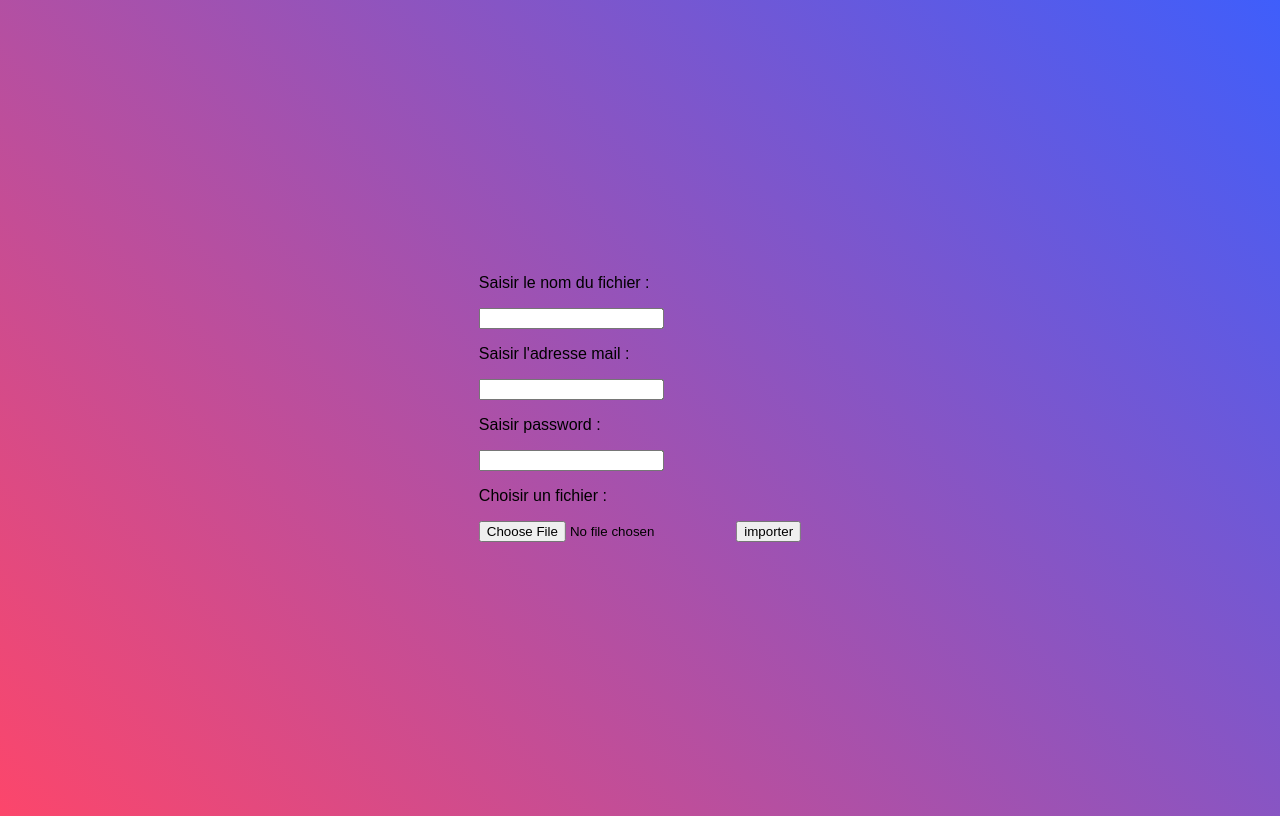
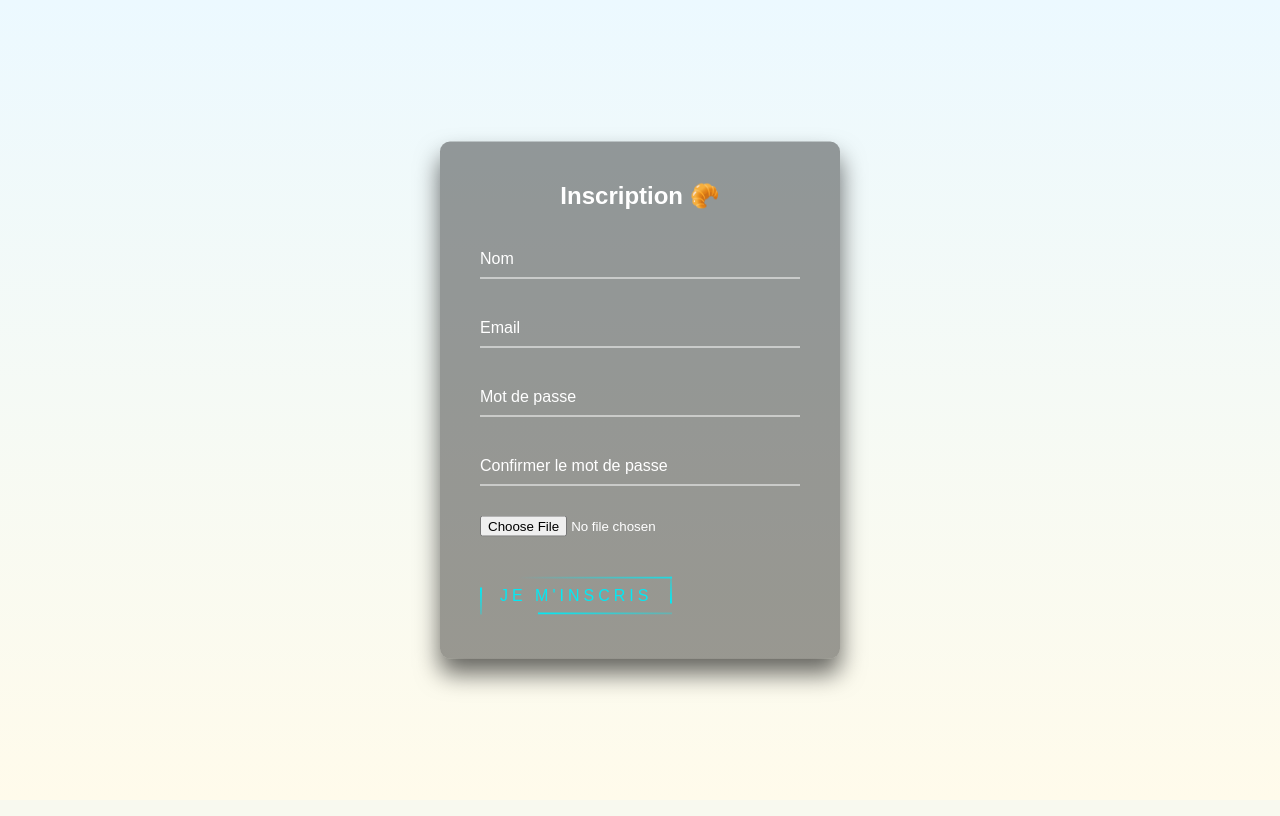
Before and after one commit to ouassilaaa/TP_Chocoblast, a PHP site: template App/view/view_add_user.php in a window 1280 px wide. After the commit the page ends 691 px from the top, so only its background shows below. Run offline with PHP 8.4, Linux system fonts and the light colour scheme; the template is opened without the code that fills it, so the values that code supplies are empty.

Commit message:
vue page inscription

```diff
--- /dev/null
+++ b/App/view/style.css
@@ -0,0 +1,168 @@
+html {
+  height: 100%;
+}
+body {
+  margin:0;
+  padding:0;
+  font-family: sans-serif;
+  background: linear-gradient(#ECF9FF, #FFFBEB);
+}
+
+.login-box {
+  position: absolute;
+  top: 50%;
+  left: 50%;
+  width: 400px;
+  padding: 40px;
+  transform: translate(-50%, -50%);
+  background-color: rgba(2, 2, 2, 0.397);
+  color: #fff;
+  box-sizing: border-box;
+  box-shadow: 0 15px 25px rgba(0,0,0,.6);
+  border-radius: 10px;
+}
+
+.login-box h2 {
+  margin: 0 0 30px;
+  padding: 0;
+  color: #fff;
+  text-align: center;
+}
+
+.login-box .user-box {
+  position: relative;
+}
+
+.login-box .user-box input {
+  width: 100%;
+  padding: 10px 0;
+  font-size: 16px;
+  color: #fff;
+  margin-bottom: 30px;
+  border: none;
+  border-bottom: 1px solid #fff;
+  outline: none;
+  background: transparent;
+}
+.login-box .user-box label {
+  position: absolute;
+  top:0;
+  left: 0;
+  padding: 10px 0;
+  font-size: 16px;
+  color: #fff;
+  pointer-events: none;
+  transition: .5s;
+}
+
+.login-box .user-box input:focus ~ label,
+.login-box .user-box input:valid ~ label {
+  top: -20px;
+  left: 0;
+  color: #03e9f4;
+  font-size: 12px;
+}
+
+.login-box form a {
+  position: relative;
+  display: inline-block;
+  padding: 10px 20px;
+  color: #03e9f4;
+  font-size: 16px;
+  text-decoration: none;
+  text-transform: uppercase;
+  overflow: hidden;
+  transition: .5s;
+  margin-top: 40px;
+  letter-spacing: 4px
+}
+
+.login-box a:hover {
+  background: #03e9f4;
+  color: #fff;
+  border-radius: 5px;
+  box-shadow: 0 0 5px #03e9f4,
+              0 0 25px #03e9f4,
+              0 0 50px #03e9f4,
+              0 0 100px #03e9f4;
+}
+
+.login-box a span {
+  position: absolute;
+  display: block;
+}
+
+.login-box a span:nth-child(1) {
+  top: 0;
+  left: -100%;
+  width: 100%;
+  height: 2px;
+  background: linear-gradient(90deg, transparent, #03e9f4);
+  animation: btn-anim1 2s linear infinite;
+}
+
+@keyframes btn-anim1 {
+  0% {
+    left: -100%;
+  }
+  50%,100% {
+    left: 100%;
+  }
+}
+
+.login-box a span:nth-child(2) {
+  top: -100%;
+  right: 0;
+  width: 2px;
+  height: 100%;
+  background: linear-gradient(180deg, transparent, #03e9f4);
+  animation: btn-anim2 2s linear infinite;
+  animation-delay: 0.25s
+}
+
+@keyframes btn-anim2 {
+  0% {
+    top: -100%;
+  }
+  50%,100% {
+    top: 100%;
+  }
+}
+
+.login-box a span:nth-child(3) {
+  bottom: 0;
+  right: -100%;
+  width: 100%;
+  height: 2px;
+  background: linear-gradient(270deg, transparent, #03e9f4);
+  animation: btn-anim3 2s linear infinite;
+  animation-delay: 0.25s
+}
+
+@keyframes btn-anim3 {
+  0% {
+    right: -100%;
+  }
+  50%,100% {
+    right: 100%;
+  }
+}
+
+.login-box a span:nth-child(4) {
+  bottom: -100%;
+  left: 0;
+  width: 2px;
+  height: 100%;
+  background: linear-gradient(360deg, transparent, #03e9f4);
+  animation: btn-anim4 2s linear infinite;
+  animation-delay: 0.25s
+}
+
+@keyframes btn-anim4 {
+  0% {
+    bottom: -100%;
+  }
+  50%,100% {
+    bottom: 100%;
+  }
+}
--- a/App/view/view_add_user.php
+++ b/App/view/view_add_user.php
@@ -1,4 +1,3 @@
-
 
 <!DOCTYPE html>
 <html lang="en">
@@ -11,20 +10,41 @@
 </head>
 <body>
 
-<div class="container">
-<form action="#" method="post" enctype="multipart/form-data">
-        <p>Saisir le nom du fichier : </p>
-        <input type="text" name="nom_utilisateur">
-        <p>Saisir l'adresse mail :</p>
-        <input type="email" name="mail_utilisateur">
-        <p>Saisir password :</p>
-        <input type="password" name="password_utilisateur">
-        <p>Choisir un fichier : </p>
+  <div class="login-box">
+    <h2>Inscription &#129360</h2>
+    <form>
+      <div class="user-box">
+        <input type="text" name="nom_utilisateur" required="">
+        <label>Nom</label>
+    </div>
+
+    <div class="user-box">
+        <input type="email" name="mail_utilisateur" required="">
+        <label>Email</label>
+    </div>
+
+    <div class="user-box">
+        <input type="password" name="password_utilisateur" required="">
+        <label>Mot de passe </label>
+
+    </div>
+    <div class="user-box">
+      <input type="confirm" name="confirm_password" required="">
+      <label>Confirmer le mot de passe</label>
+  </div>
+
+    <div class ="file">
         <input type="file" name="image_utilisateur">
-        <input type="submit" value="importer" name="submit">
+    </div>
+
+      <a href="submit">
+        <span></span>
+        <span></span>
+        <span></span>
+        <span></span>
+        Je m'inscris
+      </a>
     </form>
-
-
   </div>
 </body>
 </html>
--- a/Public_asset/style/style.css
+++ /dev/null
@@ -1,13 +0,0 @@
-
-body {
-  background: linear-gradient(45deg, #FC466B, #3F5EFB);
-  height: 100vh;
-  font-family: 'Montserrat', sans-serif;
-}
-
-.container {
-  position: absolute;
-  transform: translate(-50%,-50%);
-  top: 50%;
-  left: 50%;
-}
```
Lines whose indentation alone changed are shown as unchanged.
